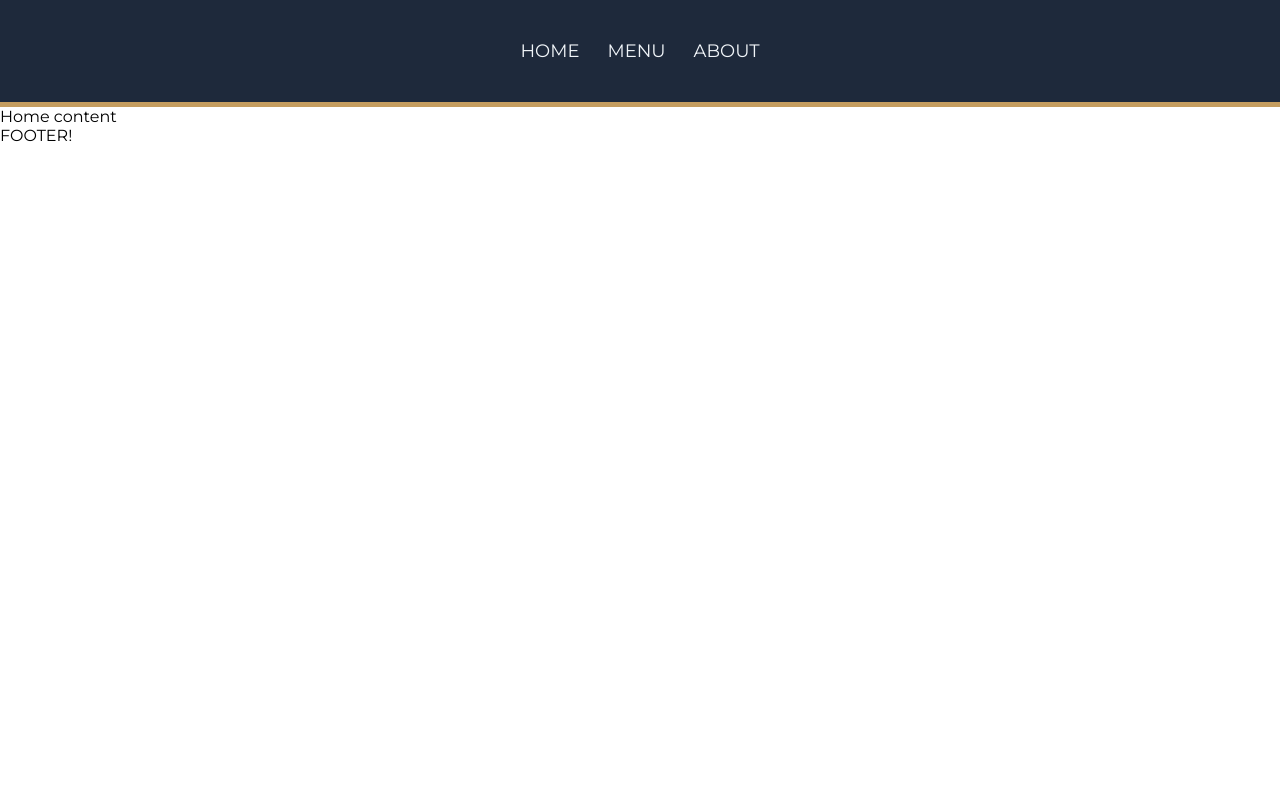
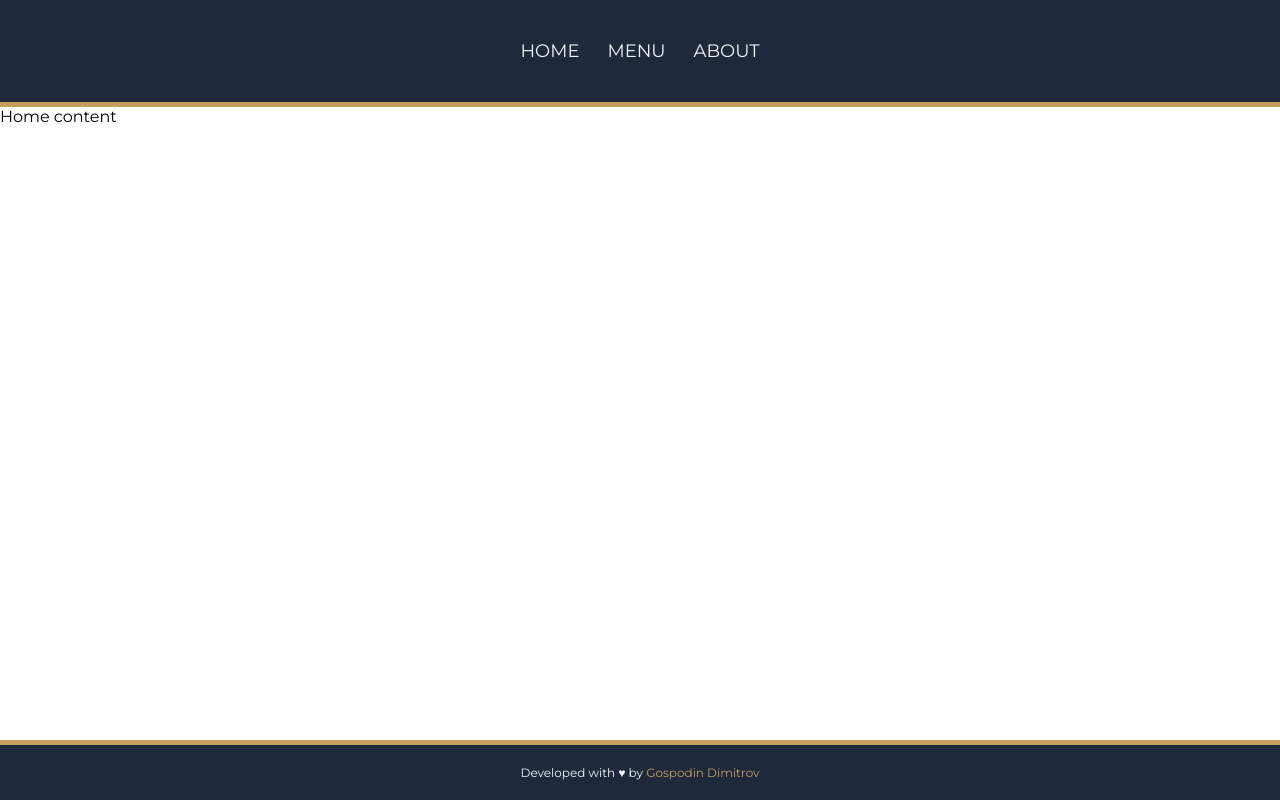
Before and after one commit to GDimitroff/restaurant-page, a website built with webpack: page src/template.html in a window 1280 px wide. Built offline with nearby package versions, Linux system fonts and the light colour scheme; a web font is replaced by a local one.

Commit message:
Add footer CSS

```diff
--- a/src/components/footer.js
+++ b/src/components/footer.js
@@ -1,11 +1,16 @@
 function createFooter() {
   const footer = document.createElement('footer');
-  footer.classList.add('footer');
 
-  const div = document.createElement('div');
-  div.textContent = 'FOOTER!';
+  const p = document.createElement('p');
+  p.textContent = 'Developed with ♥ by ';
 
-  footer.appendChild(div);
+  const a = document.createElement('a');
+  a.textContent = 'Gospodin Dimitrov';
+  a.href = 'https://github.com/GDimitroff';
+  a.target = '_blank';
+
+  p.appendChild(a);
+  footer.appendChild(p);
 
   return footer;
 }
--- a/src/index.js
+++ b/src/index.js
@@ -13,7 +13,6 @@ function init() {
   header.appendChild(navbar);
 
   const main = document.createElement('main');
-  main.classList.add('main');
   const homePage = createHome();
   main.appendChild(homePage);
 
--- a/src/main.css
+++ b/src/main.css
@@ -16,13 +16,19 @@ html {
   font-size: 62.5%;
 }
 
+/* font-family: 'Herr Von Muellerhoff', cursive; */
+
 body {
+  min-height: 100vh;
   font-family: 'Montserrat', sans-serif;
-  /* font-family: 'Herr Von Muellerhoff', cursive; */
   font-size: 1.6rem;
+  display: grid;
+  grid-template-rows: auto 1fr auto;
+  grid-template-columns: 1fr;
 }
 
-header {
+header,
+footer {
   background-color: var(--primary-dark);
 }
 
@@ -58,3 +64,25 @@ li > a:active {
   color: var(--primary-gold);
   border-bottom: 3px solid var(--primary-gold);
 }
+
+footer {
+  display: flex;
+  justify-content: center;
+  align-items: center;
+  color: var(--primary-light);
+  font-size: 1.2rem;
+  padding: 2rem 0;
+  border-top: 5px solid var(--primary-gold);
+}
+
+footer a:link,
+footer a:visited {
+  text-decoration: none;
+  color: var(--primary-gold);
+  transition: 0.2s ease-in-out;
+}
+
+footer a:hover,
+footer a:active {
+  text-decoration: underline;
+}
```
